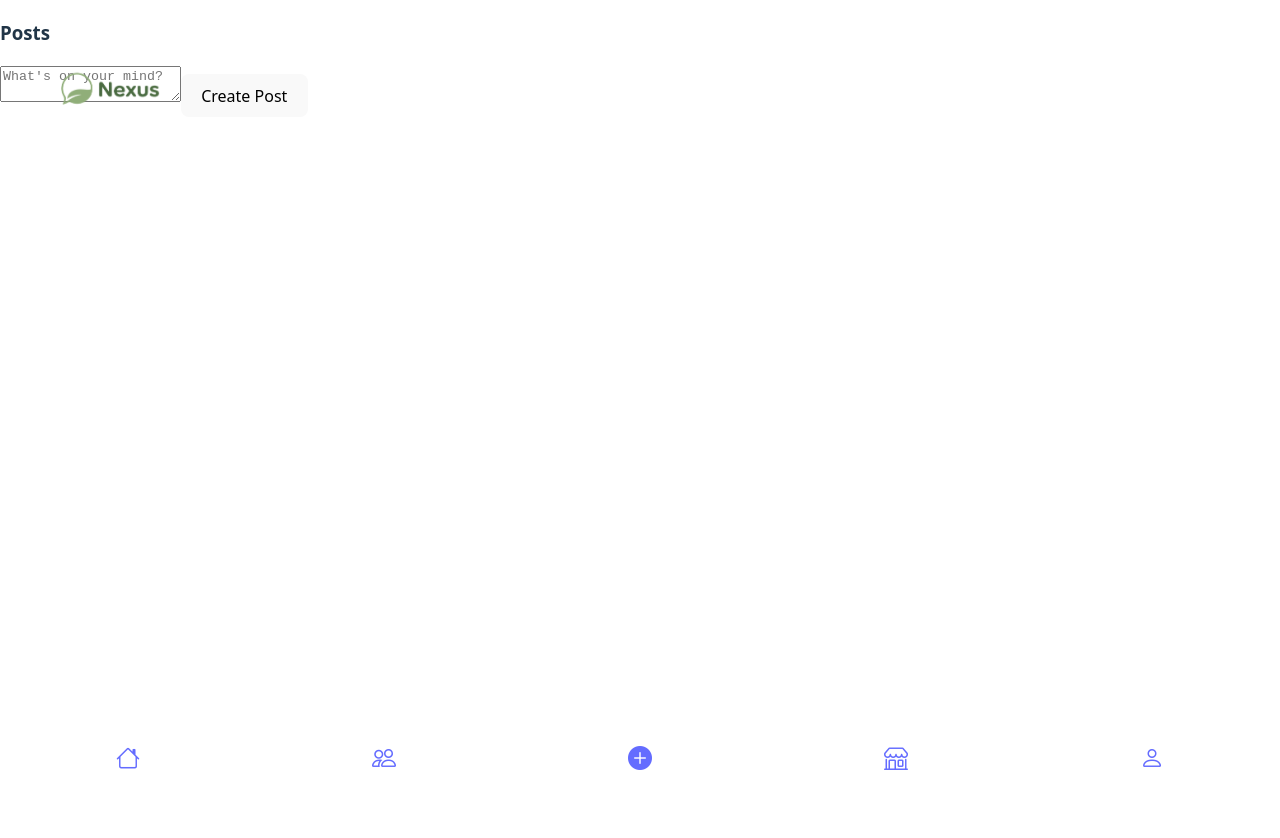
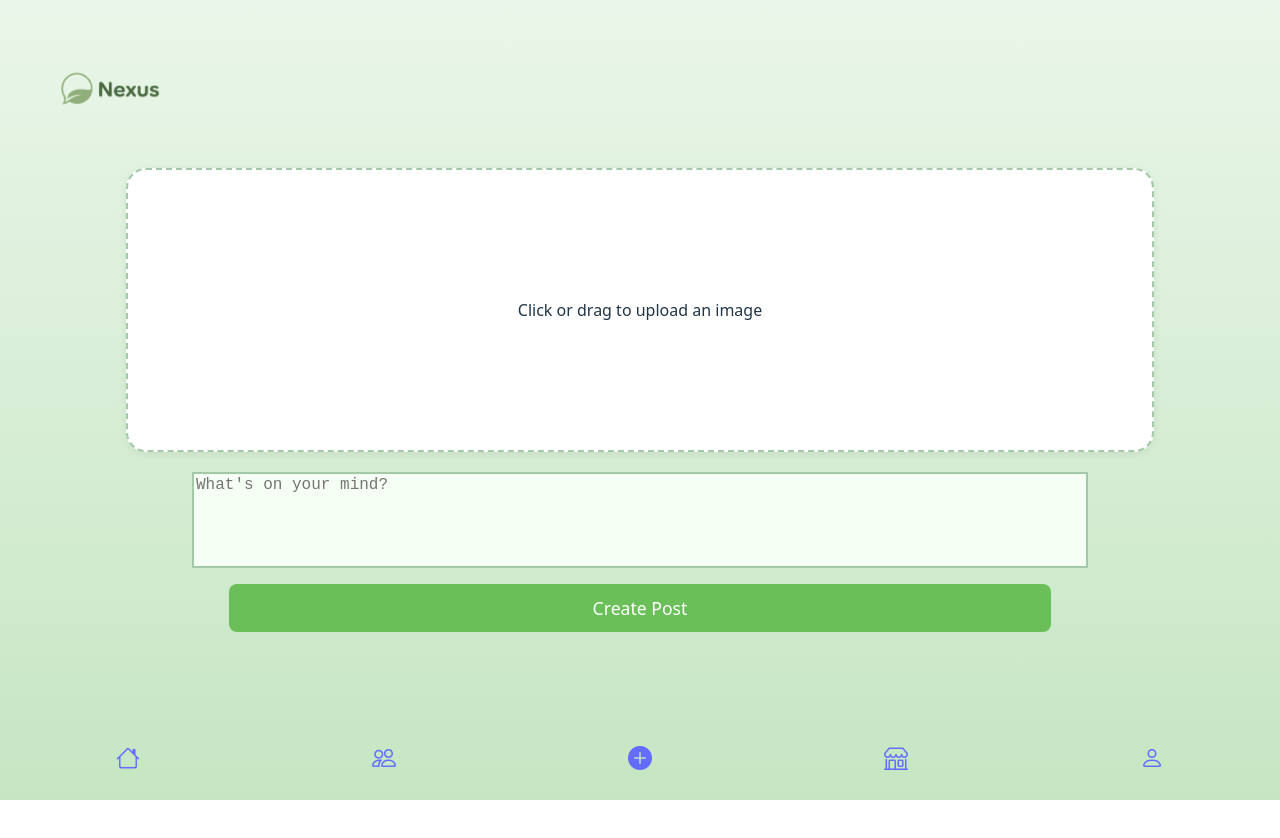
Before and after one commit to DevLwC/digi_and_demo_refactoring, a React app in the folder frontend/: page /posts in a window 1280 px wide. Shown: the top 838 px of the page. Before the commit the page ends 800 px from the top, so only its background shows below. Built offline with nearby package versions, Linux system fonts and the light colour scheme; the HTML template or start-up script is replaced by a standard one.

Commit message:
new post page design implemented

```diff
--- /dev/null
+++ b/frontend/src/pages/Posts.css
@@ -0,0 +1,68 @@
+.container-mt-3 {
+    position: relative;
+    background: linear-gradient(180deg, #eaf6e9 0%, #c6e6c3 100%);
+    display: flex;
+    flex-direction: column;
+    align-items: center;
+    justify-content: center;
+    min-height: 100vh;
+}
+.mb-2 {
+    margin-left: auto;
+    margin-right: auto;
+    display: block;
+}
+.upload-area {
+    width: 80vw;
+    max-width: 100vw;
+    min-width: 300px;
+    height: 35vh;
+    min-height: 12em;
+    background: #fff;
+    border-radius: 20px;
+    border: 2px dashed #a3c9a8;
+    display: flex;
+    align-items: center;
+    justify-content: center;
+    margin-bottom: 20px;
+    cursor: pointer;
+    box-shadow: 0 2px 8px rgba(0,0,0,0.07);
+    transition: border-color 0.2s;
+}
+
+.form-control {
+    width: 70vw;
+    max-width: 100vw;
+    min-width: 300px;
+    min-height: 6em;
+    box-sizing: border-box;
+    display: block;
+    margin: 0 auto 1em auto;
+    font-size: 1rem;
+    resize: none;
+    background: #f6fff4;
+    border: 2px solid #a3c9a8;
+    color: #333;
+}
+
+
+.btn {
+    width: 80%;
+    max-width: 90vw;
+    box-sizing: border-box;
+    display: block;
+    margin: 0 auto;
+    background-color: #6bbf59;
+    color: #fff;
+    border: none;
+    border-radius: 8px;
+    font-size: 1.1rem;
+    padding: 0.7em 0;
+    cursor: pointer;
+    transition: background 0.2s;
+}
+
+.btn:hover,
+.btn:focus {
+    background-color: #519e43;
+}
--- a/frontend/src/pages/Posts.jsx
+++ b/frontend/src/pages/Posts.jsx
@@ -1,22 +1,51 @@
 import React, {useState} from 'react'
+import './Posts.css'
 
 function Posts() {
     const [content, setContent] = useState('')
     const [message, setMessage] = useState('')
+    const [image, setImage] = useState(null)
+
+    const handleImageChange = (e) => {
+        if (e.target.files && e.target.files[0]) {
+            setImage(e.target.files[0])
+        }
+    }
 
     const handleSubmit = (e) => {
         e.preventDefault()
         // TODO: Add logic to create a post (API call)
         setMessage('Post creation not implemented yet.')
         setContent('')
+        setImage(null)
     }
 
     return (
-        <>
-            <div className="container mt-3">
-                <h3>Posts</h3>
+        <div className="container-mt-3">
             <div id="posts" role="tabpanel">
                 <form className="mb-2" onSubmit={handleSubmit}>
+                    <label className="upload-area">
+                        {image ? (
+                            <img
+                                src={URL.createObjectURL(image)}
+                                alt="Preview"
+                                style={{
+                                    maxWidth: '100%',
+                                    maxHeight: '100%',
+                                    borderRadius: '16px',
+                                    objectFit: 'cover'
+                                }}
+                            />
+                        ) : (
+                            <span>Click or drag to upload an image</span>
+                        )}
+                        <input
+                            type="file"
+                            accept="image/*"
+                            style={{display: 'none'}}
+                            onChange={handleImageChange}
+                        />
+                    </label>
                     <textarea
                         className="form-control mb-2"
                         placeholder="What's on your mind?"
@@ -24,14 +53,13 @@ function Posts() {
                         value={content}
                         onChange={e => setContent(e.target.value)}
                     />
-                        <button className="btn btn-primary w-100" type="submit">
+                    <button className="btn btn-primary" type="submit">
                         Create Post
                     </button>
                 </form>
                 {message && <div className="alert alert-info mt-2">{message}</div>}
             </div>
         </div>
-        </>
     )
 }
 
```
Lines whose indentation alone changed are shown as unchanged.
